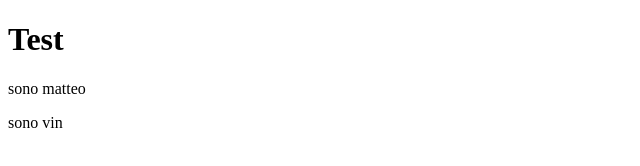
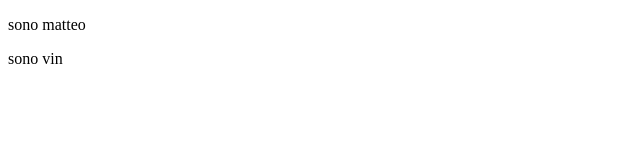
Before and after one commit to Matteo-Nardin/gitbranch, a plain HTML site: page index.html in a window 1280 px wide. Shown: the whole page, without its empty margins (0-640 px from the left). Drawn offline with Linux system fonts and the light colour scheme.

Commit message:
ramoMatteo

```diff
--- a/index.html
+++ b/index.html
@@ -6,10 +6,6 @@
     <title>Document</title>
 </head>
 <body>
-    <header>
-        <h1>Test</h1>
-    </header>
-
     <div>
         <p>sono matteo</p>
     </div>
```
